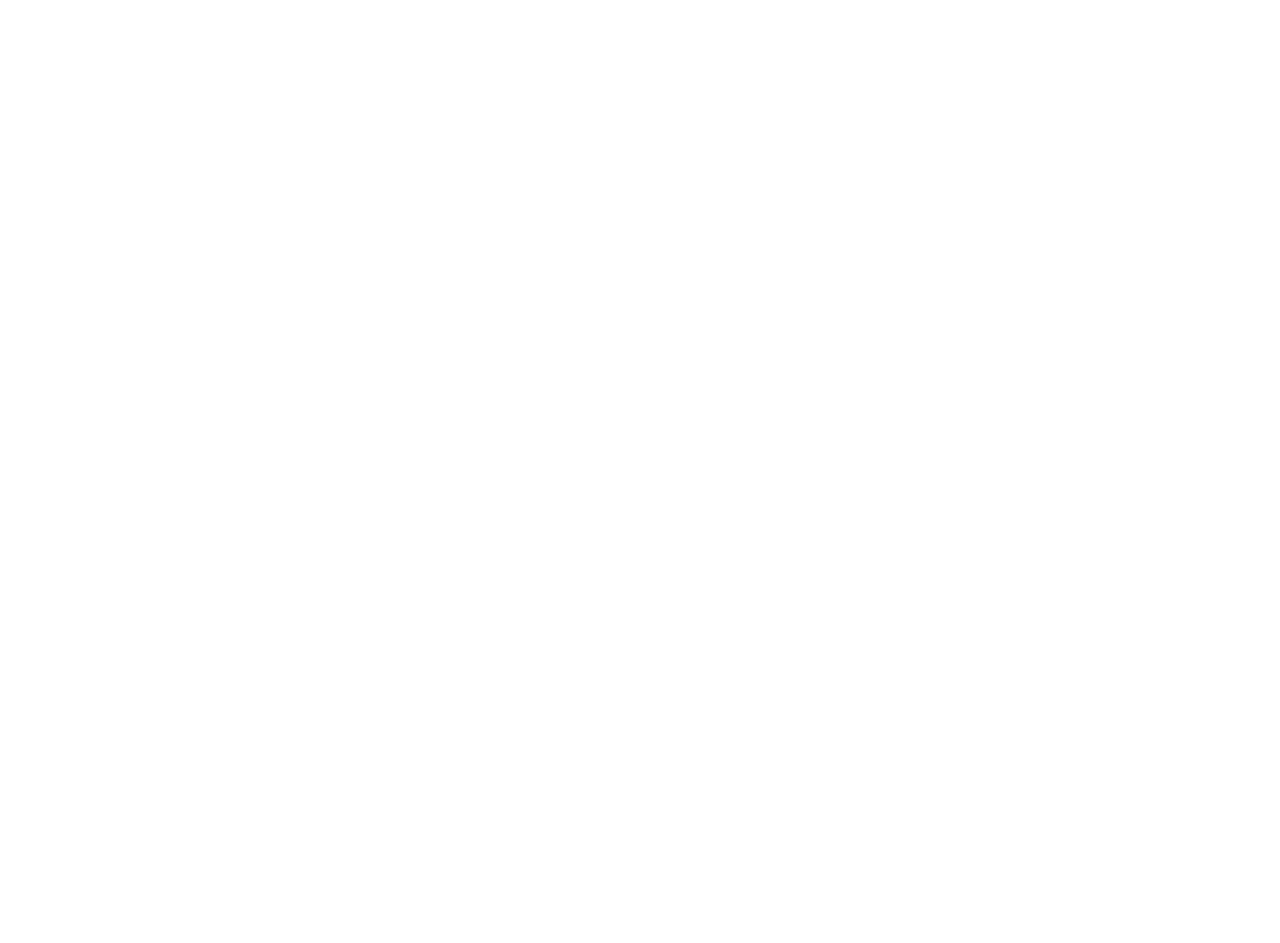
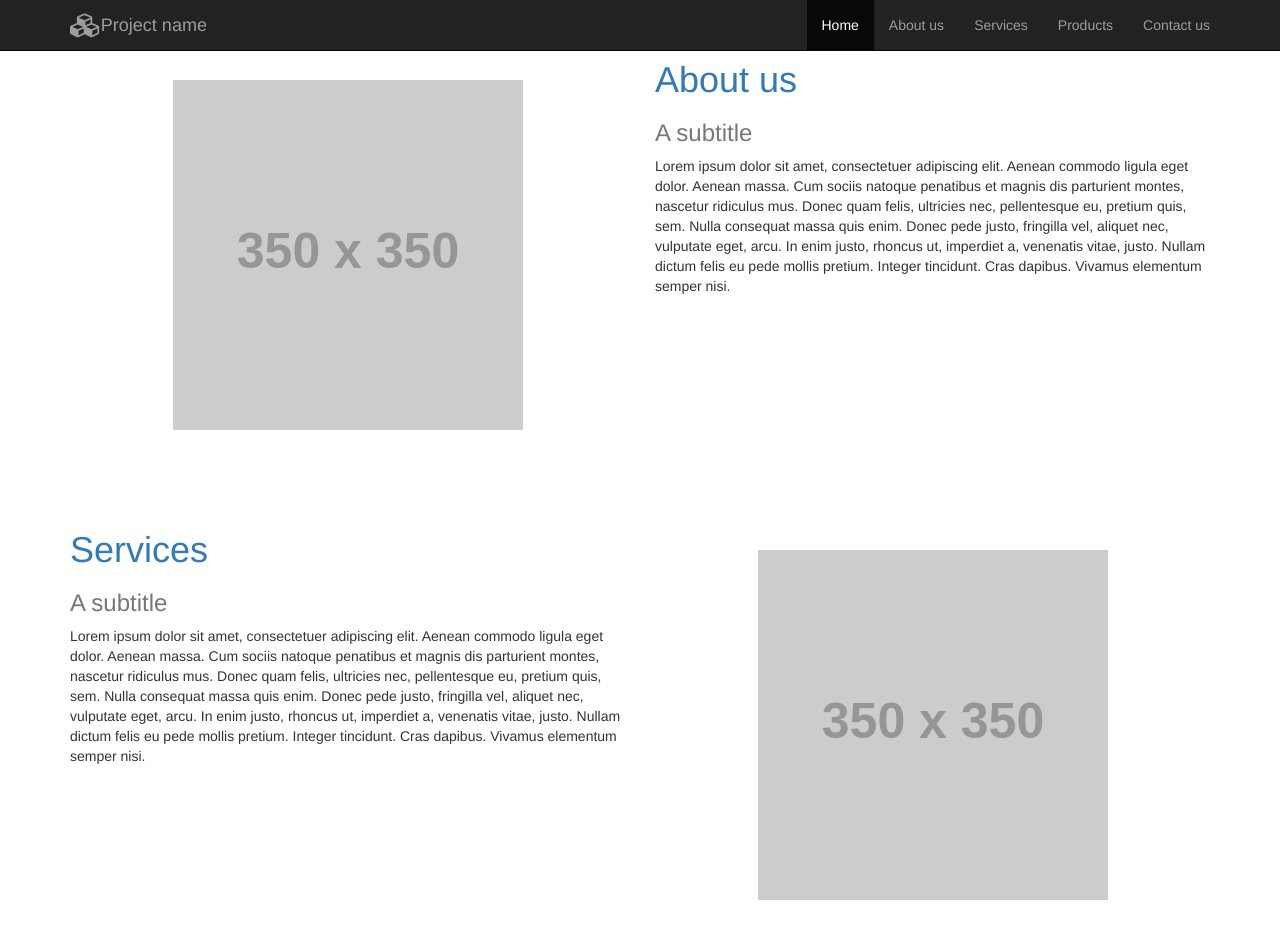
Before and after one commit to tokkaido/bs-template, a plain HTML site: page index.html in a window 1280 px wide. Before the commit the page ends 800 px from the top, so only its background shows below. Drawn offline with nearby package versions, Linux system fonts and the light colour scheme; placeholder pictures from the web are drawn by us.

Commit message:
change title and subtitles base on mockup

```diff
--- a/css/styles.css
+++ b/css/styles.css
@@ -0,0 +1,24 @@
+
+img {
+   /* border: 0;
+    page-break-inside: avoid;
+    max-width: 100% !important;
+    vertical-align: middle;*/
+
+}
+
+.section
+{
+    margin: 40px;
+}
+
+.img-section
+{
+    padding: 40px;
+}
+/*.img-responsive
+{
+    display: block;
+    max-width: 100%;
+    height: auto;
+}*/
--- a/index.html
+++ b/index.html
@@ -3,14 +3,95 @@
 <head>
     <meta charset="UTF-8">
     <title>Project's Name</title>
-    <link href="https://cdnjs.cloudflare.com/ajax/libs/normalize/4.1.1/normalize.min.css" rel="stylesheet" type="text/css">
+    <!--<link href="https://cdnjs.cloudflare.com/ajax/libs/normalize/4.1.1/normalize.min.css" rel="stylesheet" type="text/css">-->
     <link href="https://cdnjs.cloudflare.com/ajax/libs/twitter-bootstrap/3.3.6/css/bootstrap.css" rel="stylesheet" type="text/css">
-    <link href="https://cdnjs.cloudflare.com/ajax/libs/twitter-bootstrap/3.3.6/css/bootstrap-theme.css" rel="stylesheet" type="text/css">
+    <!--<link href="https://cdnjs.cloudflare.com/ajax/libs/twitter-bootstrap/3.3.6/css/bootstrap-theme.css" rel="stylesheet" type="text/css">-->
     <link href="http://cdnjs.cloudflare.com/ajax/libs/font-awesome/4.3.0/css/font-awesome.min.css" rel="stylesheet" type="text/css">
     <link href="css/styles.css" rel="stylesheet" type="text/css">
 </head>
 <body>
 
+    <nav class="navbar navbar-inverse navbar-fixed-top">
+        <div class="container">
+            <div class="navbar-header">
+                <button type="button" class="navbar-toggle collapsed" data-toggle="collapse" data-target="#navbar" aria-expanded="false" aria-controls="navbar">
+                    <span class="sr-only">Toggle navigation</span>
+                    <span class="icon-bar"></span>
+                    <span class="icon-bar"></span>
+                    <span class="icon-bar"></span>
+                </button>
+                <a class="navbar-brand" href="#"><i class="fa fa-fw fa-lg fa-cubes"></i>Project name</a>
+            </div>
+            <div id="navbar" class="collapse navbar-collapse">
+                <ul class="nav navbar-nav navbar-right">
+                    <li class="active"><a href="#">Home</a></li>
+                    <li><a href="#about">About us</a></li>
+                    <li><a href="#services">Services</a></li>
+                    <li><a href="#products">Products</a></li>
+                    <li><a href="#contact">Contact us</a></li>
+                </ul>
+            </div><!--/.nav-collapse -->
+        </div>
+    </nav>
+
+
+    <div class="section" id="about">
+
+        <div class="container">
+
+            <div class="row">
+
+                <div class="col-md-6">
+                    <img src="http://placehold.it/350x350" class="img-section img-responsive center-block">
+                </div>
+
+                <div class="col-md-6">
+                    <h1 class="text-primary">About us</h1>
+                    <h3 class="text-muted">A subtitle</h3>
+                    <p>Lorem ipsum dolor sit amet, consectetuer adipiscing elit. Aenean commodo
+                    ligula eget dolor. Aenean massa. Cum sociis natoque penatibus et magnis
+                    dis parturient montes, nascetur ridiculus mus. Donec quam felis, ultricies
+                    nec, pellentesque eu, pretium quis, sem. Nulla consequat massa quis enim.
+                    Donec pede justo, fringilla vel, aliquet nec, vulputate eget, arcu. In
+                    enim justo, rhoncus ut, imperdiet a, venenatis vitae, justo. Nullam dictum
+                    felis eu pede mollis pretium. Integer tincidunt. Cras dapibus. Vivamus
+                    elementum semper nisi.</p>
+                </div>
+
+            </div>
+
+        </div>
+
+    </div>
+
+    <div class="section" id="services">
+
+        <div class="container">
+
+            <div class="row">
+
+                <div class="col-md-6">
+                    <h1 class="text-primary">Services</h1>
+                    <h3 class="text-muted">A subtitle</h3>
+                    <p>Lorem ipsum dolor sit amet, consectetuer adipiscing elit. Aenean commodo
+                    ligula eget dolor. Aenean massa. Cum sociis natoque penatibus et magnis
+                    dis parturient montes, nascetur ridiculus mus. Donec quam felis, ultricies
+                    nec, pellentesque eu, pretium quis, sem. Nulla consequat massa quis enim.
+                    Donec pede justo, fringilla vel, aliquet nec, vulputate eget, arcu. In
+                    enim justo, rhoncus ut, imperdiet a, venenatis vitae, justo. Nullam dictum
+                    felis eu pede mollis pretium. Integer tincidunt. Cras dapibus. Vivamus
+                    elementum semper nisi.</p>
+                </div>
+
+                <div class="col-md-6">
+                    <img src="http://placehold.it/350x350" class="img-section img-responsive center-block">
+                </div>
+
+            </div>
+
+        </div>
+
+    </div>
 
     <script type="text/javascript" src="https://cdnjs.cloudflare.com/ajax/libs/jquery/2.2.3/jquery.min.js"></script>
     <script type="text/javascript" src="https://cdnjs.cloudflare.com/ajax/libs/jquery-easing/1.3/jquery.easing.min.js"></script>
```
